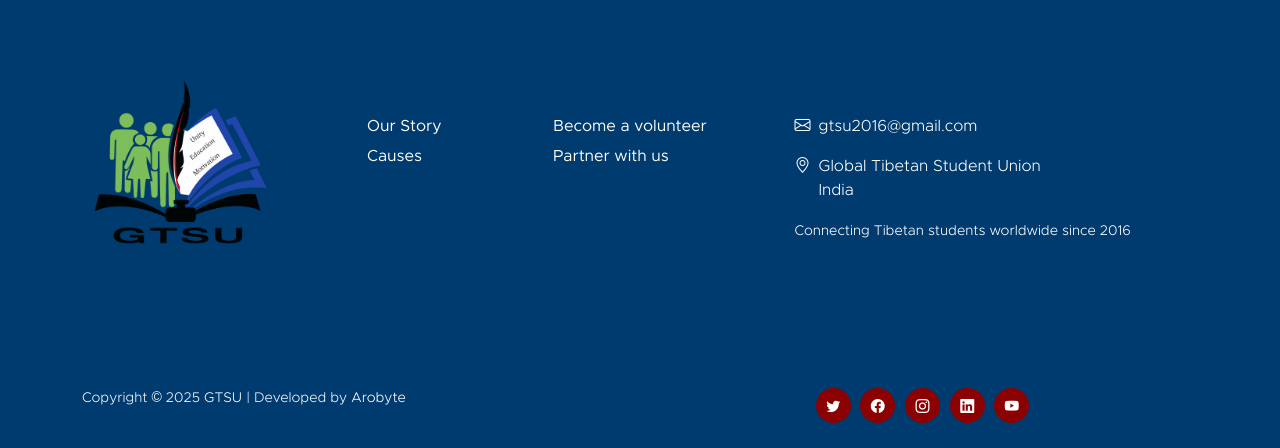
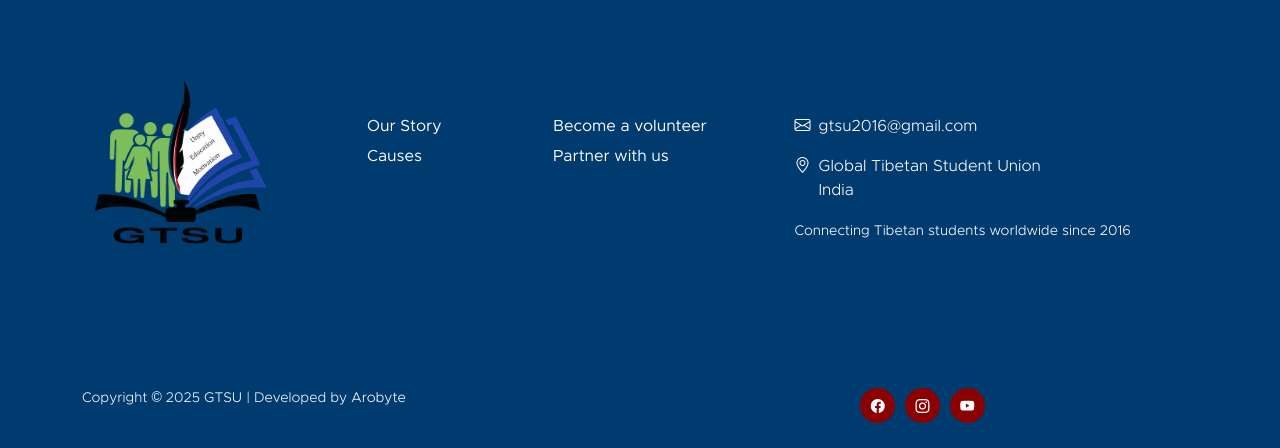
Before and after one commit to lobsangtashi123/gtsu, a Django app: page /about/ in a window 1280 px wide. Shown: the part 2069-2517 px from the top of the page. Run offline with Django 4.2, Linux system fonts and the light colour scheme; some libraries are stand-ins or nearby versions.

Commit message:
Update base.html

```diff
--- a/templates/base.html
+++ b/templates/base.html
@@ -38,23 +38,15 @@
                     <div class="col-lg-3 col-12 ms-auto d-lg-block d-none">
                         <ul class="social-icon">
                             <li class="social-icon-item">
-                                <a href="#" class="social-icon-link bi-twitter"></a>
+                                <a href="https://www.facebook.com/GTSU2016/" target="_blank" class="social-icon-link bi-facebook"></a>
                             </li>
 
                             <li class="social-icon-item">
-                                <a href="#" class="social-icon-link bi-facebook"></a>
+                                <a href="https://www.instagram.com/globaltibetanstudentunion/" target="_blank" class="social-icon-link bi-instagram"></a>
                             </li>
 
                             <li class="social-icon-item">
-                                <a href="#" class="social-icon-link bi-instagram"></a>
-                            </li>
-
-                            <li class="social-icon-item">
-                                <a href="#" class="social-icon-link bi-youtube"></a>
-                            </li>
-
-                            <li class="social-icon-item">
-                                <a href="#" class="social-icon-link bi-whatsapp"></a>
+                                <a href="https://www.youtube.com/@GlobalTibetanStudentUnion" target="_blank" class="social-icon-link bi-youtube"></a>
                             </li>
                         </ul>
                     </div>
@@ -100,7 +92,7 @@
                             <a class="nav-link {% if request.path == '/volunteer/' %}active{% endif %}" href="{% url 'volunteer' %}">Volunteer</a>
                         </li>
                         <li class="nav-item ms-3">
-                            <a class="nav-link custom-btn custom-border-btn btn" href="{% url 'causes' %}">Donate</a>
+                            <a class="nav-link custom-btn custom-border-btn btn" href="#" data-bs-toggle="modal" data-bs-target="#donateModal">Donate</a>
                         </li>
                     </ul>
                 </div>
@@ -174,23 +166,15 @@
                         <div class="col-lg-6 col-md-5 col-12 d-flex justify-content-center align-items-center mx-auto">
                             <ul class="social-icon">
                                 <li class="social-icon-item">
-                                    <a href="#" class="social-icon-link bi-twitter"></a>
+                                    <a href="https://www.facebook.com/GTSU2016/" target="_blank" class="social-icon-link bi-facebook"></a>
                                 </li>
 
                                 <li class="social-icon-item">
-                                    <a href="#" class="social-icon-link bi-facebook"></a>
+                                    <a href="https://www.instagram.com/globaltibetanstudentunion/" target="_blank" class="social-icon-link bi-instagram"></a>
                                 </li>
 
                                 <li class="social-icon-item">
-                                    <a href="#" class="social-icon-link bi-instagram"></a>
-                                </li>
-
-                                <li class="social-icon-item">
-                                    <a href="#" class="social-icon-link bi-linkedin"></a>
-                                </li>
-
-                                <li class="social-icon-item">
-                                    <a href="#" class="social-icon-link bi-youtube"></a>
+                                    <a href="https://www.youtube.com/@GlobalTibetanStudentUnion" target="_blank" class="social-icon-link bi-youtube"></a>
                                 </li>
                             </ul>
                         </div>
@@ -198,6 +182,34 @@
                 </div>
             </div>
         </footer>
+
+        <!-- Donate Modal -->
+        <div class="modal fade" id="donateModal" tabindex="-1" aria-labelledby="donateModalLabel" aria-hidden="true">
+            <div class="modal-dialog modal-dialog-centered">
+                <div class="modal-content">
+                    <div class="modal-header">
+                        <h5 class="modal-title" id="donateModalLabel">Support GTSU</h5>
+                        <button type="button" class="btn-close" data-bs-dismiss="modal" aria-label="Close"></button>
+                    </div>
+                    <div class="modal-body">
+                        <p class="mb-3">Thank you for your interest in supporting GTSU! Currently, we accept donations through bank transfer or direct contact.</p>
+
+                        <h6 class="mb-2">Contact Information:</h6>
+                        <p class="mb-2">
+                            <strong>Email:</strong> <a href="mailto:gtsu2016@gmail.com">gtsu2016@gmail.com</a>
+                        </p>
+
+                        <div class="alert alert-info mt-3">
+                            <small><i class="bi bi-info-circle"></i> Please email us for bank account details and donation instructions. All donations go directly to supporting Tibetan students' education.</small>
+                        </div>
+                    </div>
+                    <div class="modal-footer">
+                        <a href="mailto:gtsu2016@gmail.com" class="btn btn-primary">Email Us</a>
+                        <button type="button" class="btn btn-secondary" data-bs-dismiss="modal">Close</button>
+                    </div>
+                </div>
+            </div>
+        </div>
 
         <!-- JAVASCRIPT FILES -->
         <script src="{% static 'js/jquery.min.js' %}"></script>
```
